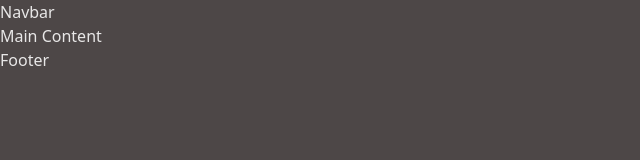
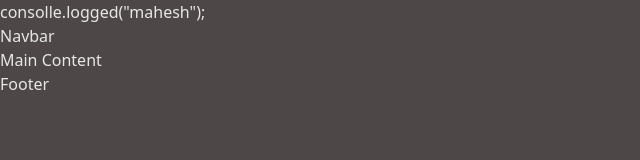
Before and after one commit to mahesh0642/Cohort, a website built with Vite: page index.html in a window 1280 px wide. Shown: the whole page, without its empty margins (0-640 px from the left). Built offline with nearby package versions, Linux system fonts and the light colour scheme.

```diff
--- a/index.html
+++ b/index.html
@@ -8,6 +8,7 @@
     <title>29 Jan 2026</title>
   </head>
   <body>
+    consolle.logged("mahesh");
     <div id="app"></div>
     <header>Navbar</header>
     <main>Main Content</main>
```
